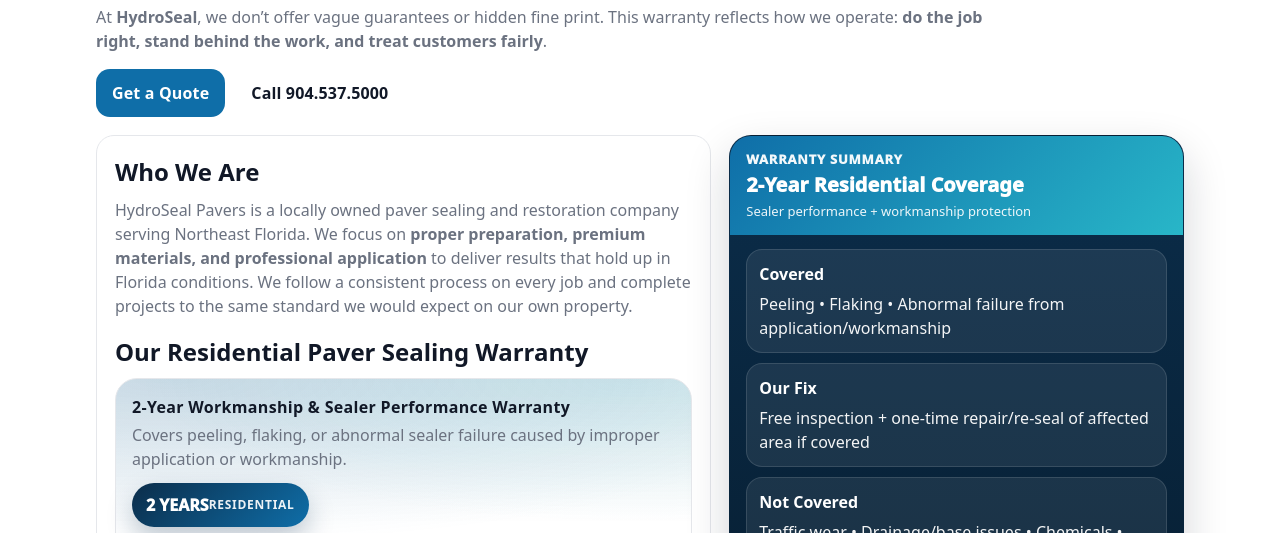
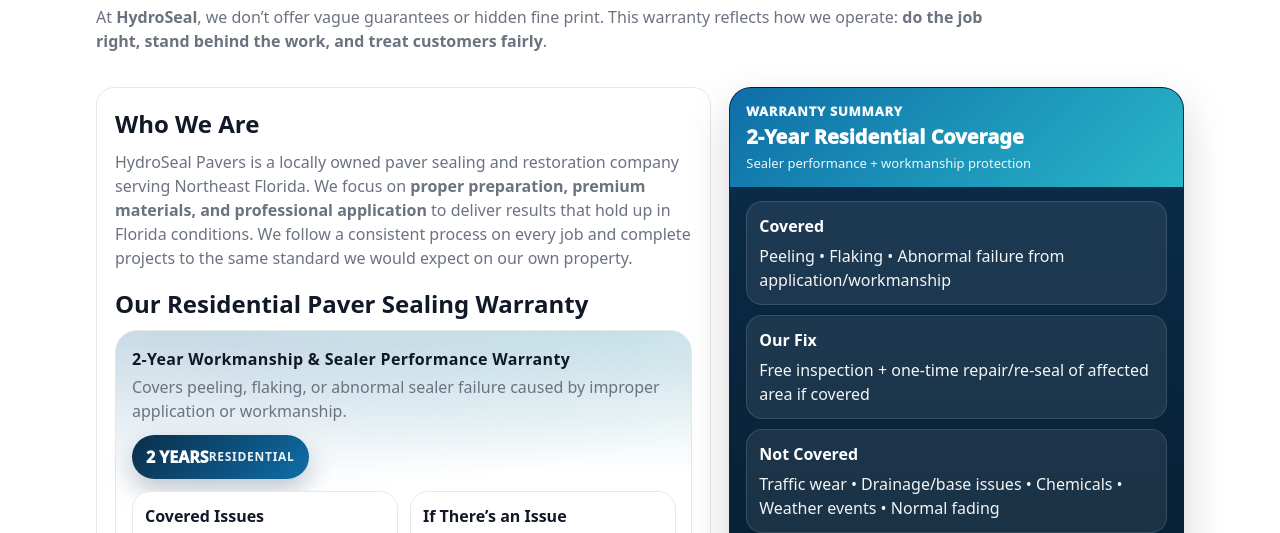
Before and after one commit to commandlayer/hydrosealpavers-site, a plain HTML site: page warranty/index.html in a window 1280 px wide. Shown: the part 205-738 px from the top of the page. Drawn offline with Linux system fonts and the light colour scheme.

Commit message:
Update index.html

```diff
--- a/warranty/index.html
+++ b/warranty/index.html
@@ -20,11 +20,6 @@
         At <strong>HydroSeal</strong>, we don’t offer vague guarantees or hidden fine print. This warranty reflects how we operate:
         <strong>do the job right, stand behind the work, and treat customers fairly</strong>.
       </p>
-
-      <div style="margin-top:14px;display:flex;gap:10px;flex-wrap:wrap;">
-        <a class="btn btn-primary" href="/get-a-quote/">Get a Quote</a>
-        <a class="btn" href="tel:+19045375000">Call 904.537.5000</a>
-      </div>
 
       <div style="height:18px"></div>
 
```
